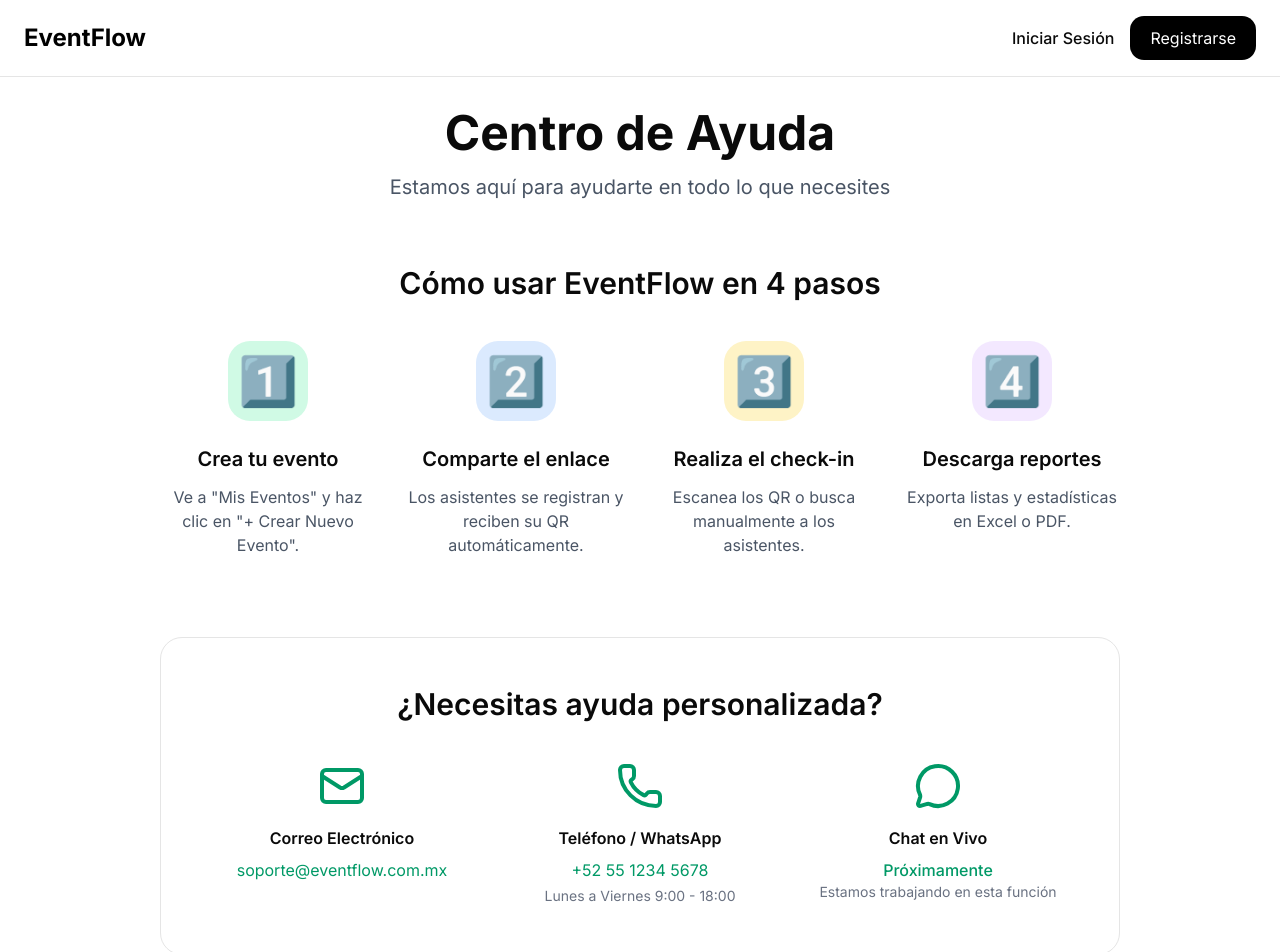
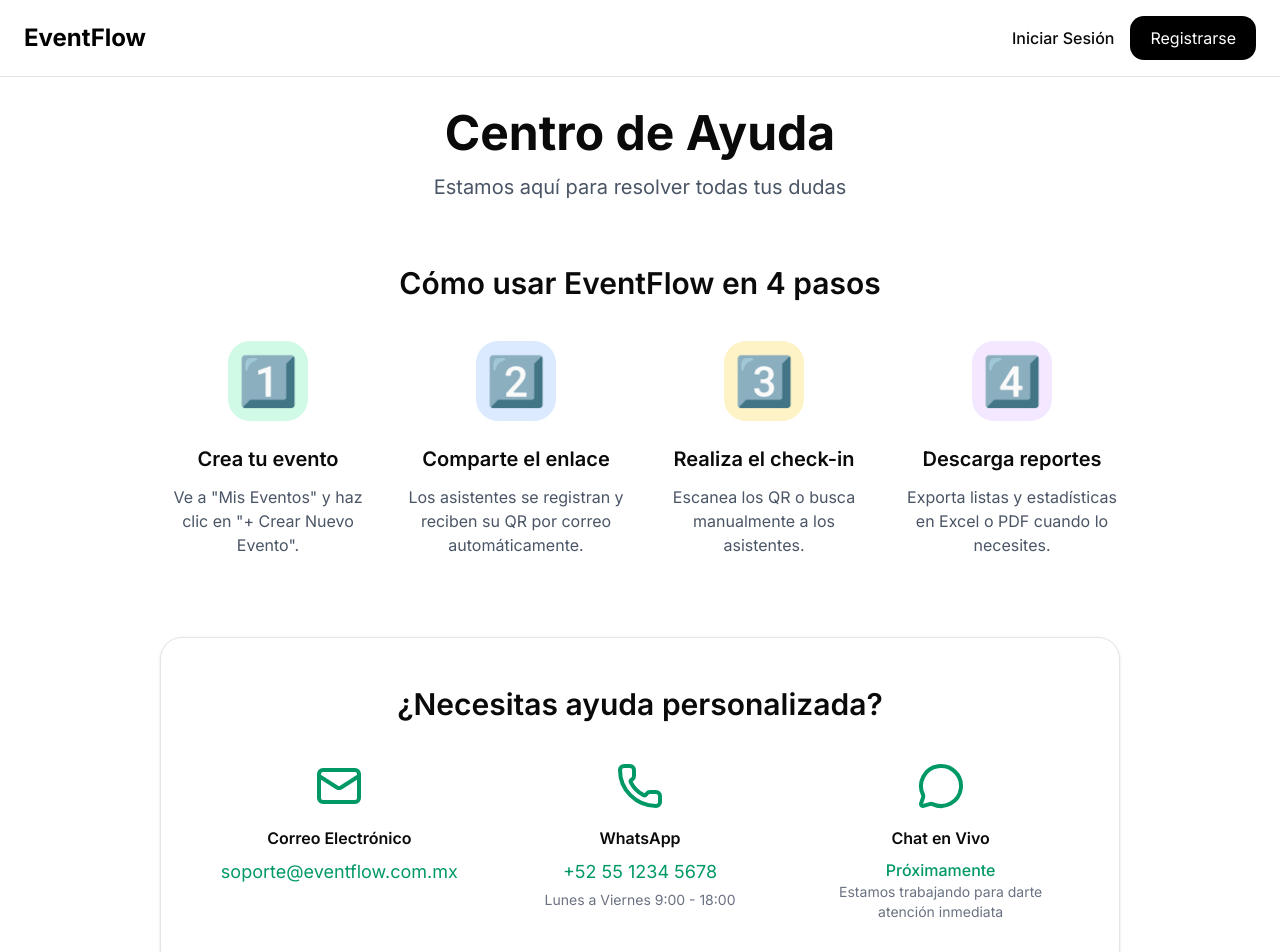
Before and after one commit to gzlcg23/eventflow, a Next.js app: page /ayuda in a window 1280 px wide. Shown: the top 952 px of the page. Built offline with nearby package versions, Linux system fonts and the light colour scheme; no server answers.

Commit message:
fix: página de ayuda ajuste 3

```diff
--- a/app/ayuda/page.tsx
+++ b/app/ayuda/page.tsx
@@ -1,59 +1,63 @@
 // app/ayuda/page.tsx
-import { ArrowRight, Mail, Phone, MessageCircle, Calendar, Users, QrCode, Download } from "lucide-react";
+import { ArrowRight, Mail, Phone, MessageCircle, Users, QrCode, Calendar, Download } from "lucide-react";
 import Link from "next/link";
 
 export default function AyudaPage() {
   return (
-    <div className="max-w-5xl mx-auto p-8 pb-20">
+    <div className="max-w-5xl mx-auto p-8 pb-24">
       <div className="text-center mb-16">
         <h1 className="text-5xl font-bold mb-4">Centro de Ayuda</h1>
-        <p className="text-xl text-gray-600">Estamos aquí para ayudarte en todo lo que necesites</p>
+        <p className="text-xl text-gray-600">Estamos aquí para resolver todas tus dudas</p>
       </div>
 
       {/* Guía Rápida */}
       <div className="mb-20">
         <h2 className="text-3xl font-semibold mb-10 text-center">Cómo usar EventFlow en 4 pasos</h2>
+
         <div className="grid md:grid-cols-4 gap-8">
           <div className="text-center">
             <div className="mx-auto w-20 h-20 bg-emerald-100 rounded-3xl flex items-center justify-center text-5xl mb-6">1️⃣</div>
             <h3 className="font-semibold text-xl mb-3">Crea tu evento</h3>
             <p className="text-gray-600">Ve a "Mis Eventos" y haz clic en "+ Crear Nuevo Evento".</p>
           </div>
+
           <div className="text-center">
             <div className="mx-auto w-20 h-20 bg-blue-100 rounded-3xl flex items-center justify-center text-5xl mb-6">2️⃣</div>
             <h3 className="font-semibold text-xl mb-3">Comparte el enlace</h3>
-            <p className="text-gray-600">Los asistentes se registran y reciben su QR automáticamente.</p>
+            <p className="text-gray-600">Los asistentes se registran y reciben su QR por correo automáticamente.</p>
           </div>
+
           <div className="text-center">
             <div className="mx-auto w-20 h-20 bg-amber-100 rounded-3xl flex items-center justify-center text-5xl mb-6">3️⃣</div>
             <h3 className="font-semibold text-xl mb-3">Realiza el check-in</h3>
             <p className="text-gray-600">Escanea los QR o busca manualmente a los asistentes.</p>
           </div>
+
           <div className="text-center">
             <div className="mx-auto w-20 h-20 bg-purple-100 rounded-3xl flex items-center justify-center text-5xl mb-6">4️⃣</div>
             <h3 className="font-semibold text-xl mb-3">Descarga reportes</h3>
-            <p className="text-gray-600">Exporta listas y estadísticas en Excel o PDF.</p>
+            <p className="text-gray-600">Exporta listas y estadísticas en Excel o PDF cuando lo necesites.</p>
           </div>
         </div>
       </div>
 
-      {/* Contacto */}
-      <div className="bg-white border rounded-3xl p-12">
+      {/* Contacto Directo */}
+      <div className="bg-white border rounded-3xl p-12 shadow-sm">
         <h2 className="text-3xl font-semibold text-center mb-10">¿Necesitas ayuda personalizada?</h2>
 
-        <div className="grid md:grid-cols-3 gap-8">
+        <div className="grid md:grid-cols-3 gap-10">
           <div className="text-center">
             <Mail className="w-12 h-12 mx-auto text-emerald-600 mb-4" />
             <h3 className="font-semibold mb-2">Correo Electrónico</h3>
-            <a href="mailto:soporte@eventflow.com.mx" className="text-emerald-600 hover:underline">
+            <a href="mailto:soporte@eventflow.com.mx" className="text-emerald-600 hover:underline text-lg">
               soporte@eventflow.com.mx
             </a>
           </div>
 
           <div className="text-center">
             <Phone className="w-12 h-12 mx-auto text-emerald-600 mb-4" />
-            <h3 className="font-semibold mb-2">Teléfono / WhatsApp</h3>
-            <a href="https://wa.me/525512345678" target="_blank" className="text-emerald-600 hover:underline">
+            <h3 className="font-semibold mb-2">WhatsApp</h3>
+            <a href="https://wa.me/525512345678" target="_blank" className="text-emerald-600 hover:underline text-lg">
               +52 55 1234 5678
             </a>
             <p className="text-sm text-gray-500 mt-1">Lunes a Viernes 9:00 - 18:00</p>
@@ -63,13 +67,13 @@ export default function AyudaPage() {
             <MessageCircle className="w-12 h-12 mx-auto text-emerald-600 mb-4" />
             <h3 className="font-semibold mb-2">Chat en Vivo</h3>
             <p className="text-emerald-600 font-medium">Próximamente</p>
-            <p className="text-sm text-gray-500">Estamos trabajando en esta función</p>
+            <p className="text-sm text-gray-500">Estamos trabajando para darte atención inmediata</p>
           </div>
         </div>
       </div>
 
-      <div className="text-center mt-12">
-        <Link href="/eventos" className="inline-flex items-center gap-3 bg-black text-white px-10 py-4 rounded-2xl text-lg font-medium hover:bg-gray-800">
+      <div className="text-center mt-16">
+        <Link href="/eventos" className="inline-flex items-center gap-3 bg-black text-white px-10 py-4 rounded-2xl text-lg font-medium hover:bg-gray-800 transition">
           Ir a Mis Eventos
           <ArrowRight size={24} />
         </Link>
```
